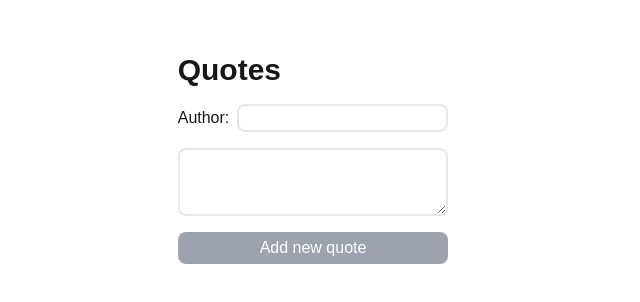
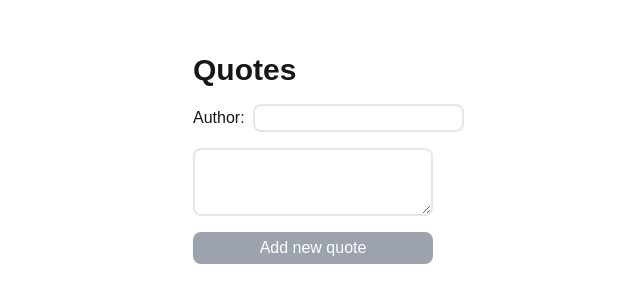
Before and after one commit to lidiaCirrone/quotes, a Next.js app: page / in a window 1280 px wide. Shown: the part 242-544 px from the top of the page, without its empty margins (327-967 px from the left). Built offline with nearby package versions, Linux system fonts and the light colour scheme; a web font is replaced by a local one.

Commit message:
style fixes

```diff
--- a/app/page.tsx
+++ b/app/page.tsx
@@ -3,7 +3,7 @@ import Quotes from "@/components/Quotes";
 export default function Home() {
   return (
     <main className="flex flex-col items-center justify-center min-h-screen font-sans p-6">
-      <section className="flex flex-col gap-4">
+      <section className="flex flex-col gap-4 md:max-w-60">
         <h1 className="text-3xl font-bold">Quotes</h1>
         <Quotes />
       </section>
```
